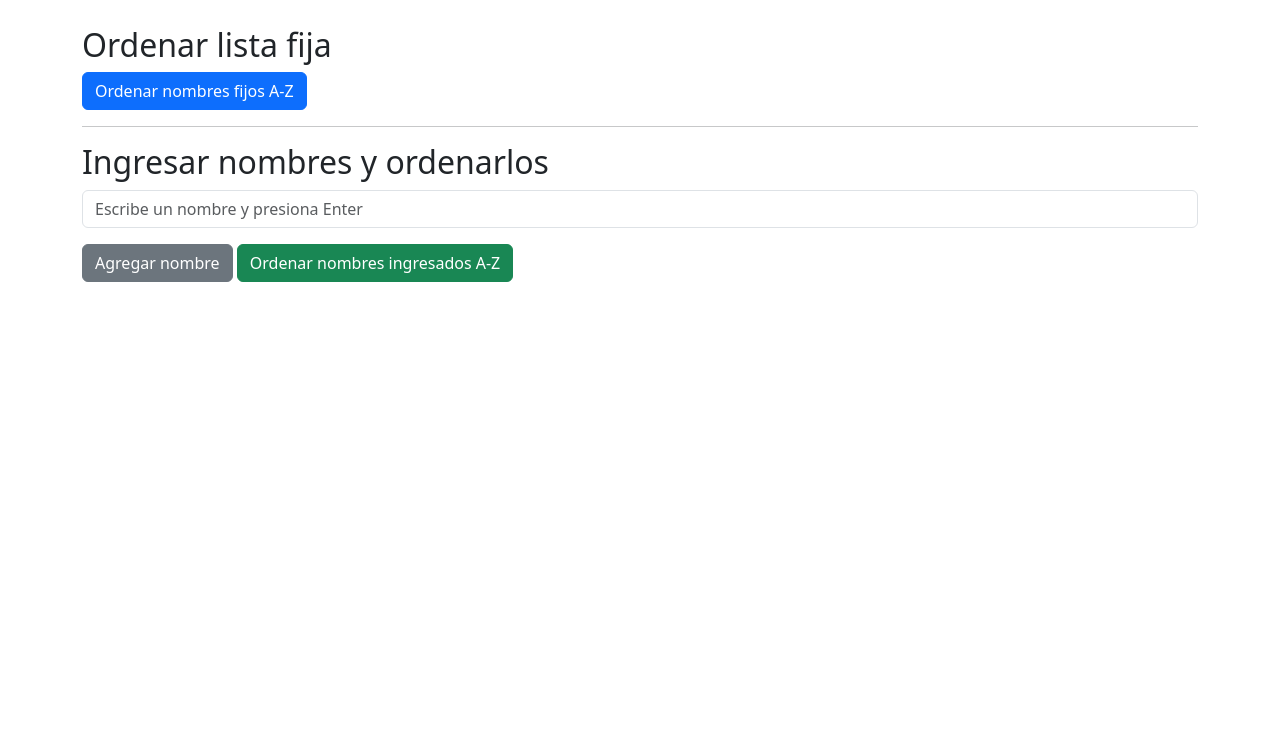
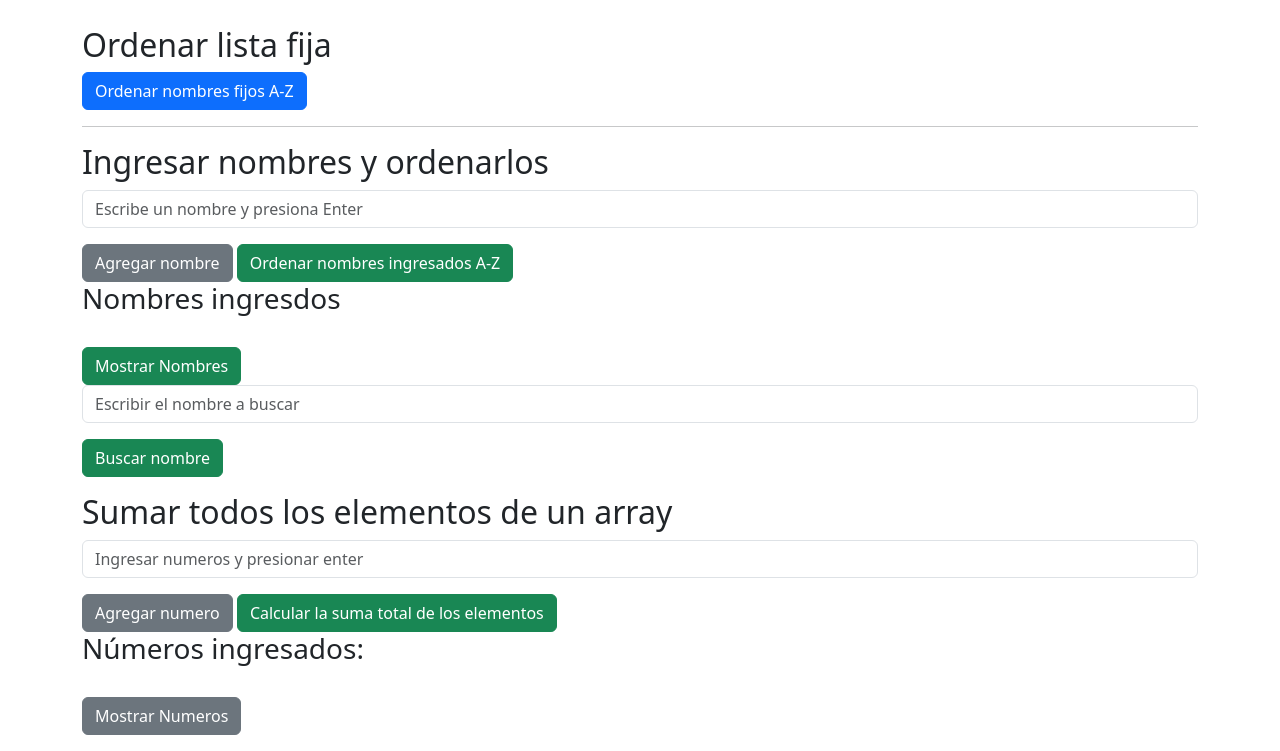
Before and after one commit to jfNatanahel/Lenguajes3, a plain HTML site: page EjerciciosResolucionTeoria/index.html in a window 1280 px wide. Shown: the part 102-853 px from the top of the page. Before the commit the page ends 800 px from the top, so only its background shows below. Drawn offline with nearby package versions, Linux system fonts and the light colour scheme.

Commit message:
funcionando

```diff
--- a/EjerciciosResolucionTeoria/OrdenarArray_nombresAlfabeticamente.js
+++ b/EjerciciosResolucionTeoria/OrdenarArray_nombresAlfabeticamente.js
@@ -4,6 +4,8 @@ let nombresFijos = ["Carlos", "Lourdes", "Natanahel", "Andrea"];
 // Lista donde se guardan los nombres que ingresa el usuario
 let nombresUsuario = [];
 
+//Lista para guardar numeros
+let numerosUsuario=[];
 function ordenarNombresFijos() {
     let copia = [nombresFijos]; // Para no modificar el array original
     copia.sort();
@@ -26,3 +28,66 @@ function ordenarNombresUsuario() {
     document.getElementById("resultadoUsuario").innerHTML = copia.join(", ");
     console.log(copia);
 }
+function agregarNumero() {
+    let inputUsuario = document.getElementById("numerosInput");
+    let numeroInputUsuario = Number(inputUsuario.value); //Paso a tipo Number
+
+    // Validar que no esté vacío
+    if (inputUsuario.value !== "") {
+
+        numerosUsuario.push(numeroInputUsuario); //Agrego a la lista
+        inputUsuario.value = ""; //
+        //inputUsuario.focus(); //
+        console.log("Array actual:", numerosUsuario);
+    } else {
+        alert("Por favor, ingresa un número");
+    }
+}
+function mostrarNumeros() {
+    if (numerosUsuario.length === 0) { //Verifico si la lista tiene 0 numeros entonces esta vacia.
+        alert("Aún no ingresaste ningún número");
+        return; // Salimos de la función para no ejecutar lo demás
+    }
+    let contenedor = document.getElementById("listaNumeros");
+    contenedor.innerHTML = ""; // Limpio antes de mostrar, para que no se repita
+
+    for (let numero of numerosUsuario) {
+        contenedor.innerHTML += `<li>${numero}</li>`;
+    }
+}
+function mostrarNombres(){
+    if (nombresUsuario.length==0){
+        alert("Ingresar un nombre porfavor")
+        return
+    }
+    let contenedor = document.getElementById("listaNombres");
+    contenedor.innerHTML="" //Limpio antes de mostrar
+    for(let nombres of nombresUsuario){
+        contenedor.innerHTML+= `<li>${nombres}</li>`;
+    }
+
+}
+function sumaTotal() {
+
+    let suma = 0;
+    for (let numero of numerosUsuario) { // numerosUsuario array
+        suma = suma + numero;
+    }
+    document.getElementById("resultadoSuma").innerHTML = "La suma total es: " + suma; //Mostrar
+}
+
+function buscarNombres(){
+    let nombre_buscado = document.getElementById("buscarInputs").value.trim()
+    if (nombre_buscado == ""){
+        alert("Escribir un nombre")
+        return; //Importante salir de la funcion!!
+    }
+    // Verificamos si ese nombre está en el array de nombresUsuario
+    if (nombresUsuario.includes(nombre_buscado)){
+        alert("✅ Nombre encontrado")
+    }else{
+        alert("-1")
+    }
+
+
+}
--- a/EjerciciosResolucionTeoria/index.html
+++ b/EjerciciosResolucionTeoria/index.html
@@ -38,7 +38,29 @@
         <input type="text" id="nombreInput" class="form-control" placeholder="Escribe un nombre y presiona Enter">
         <button onclick="agregarNombre()" class="btn btn-secondary mt-3">Agregar nombre</button>
         <button onclick="ordenarNombresUsuario()" class="btn btn-success mt-3">Ordenar nombres ingresados A-Z</button>
+        <h3>Nombres ingresdos</h3>
+        <ul id="listaNombres"></ul>
+        <button onclick="mostrarNombres()" class="btn btn-success mt-3">Mostrar Nombres</button>
+
+        <!--Buscar nombres-->
+        <input type="text" id="buscarInputs" class="form-control" placeholder="Escribir el nombre a buscar">
+        <button onclick="buscarNombres()" class="btn btn-success mt-3">Buscar nombre</button>
+
+
+
         <div id="resultadoUsuario" class="mt-3"></div>
+
+        <h2>Sumar todos los elementos de un array</h2>
+        <input type="number" id="numerosInput" class="form-control" placeholder="Ingresar numeros y presionar enter">
+        <button onclick="agregarNumero()" class="btn btn-secondary mt-3">Agregar numero</button>
+        <button onclick="sumaTotal()" class="btn btn-success mt-3">Calcular la suma total de los elementos</button>
+
+        <h3>Números ingresados:</h3>
+        <ul id="listaNumeros"></ul>
+        <button onclick="mostrarNumeros()" class="btn btn-secondary mt-3">Mostrar Numeros</button>
+        <div id="resultadoSuma" class="mt-3"></div>
+
+
     </div>
 
 </body>
```
